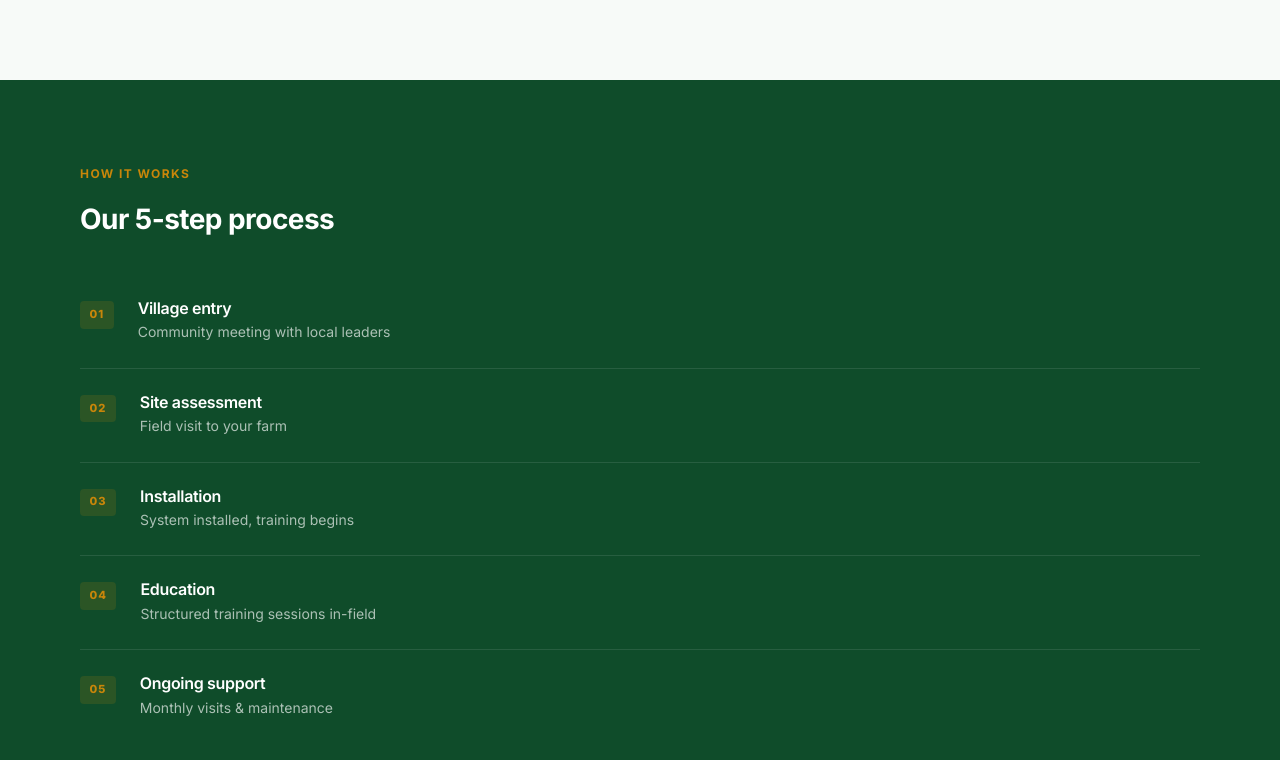
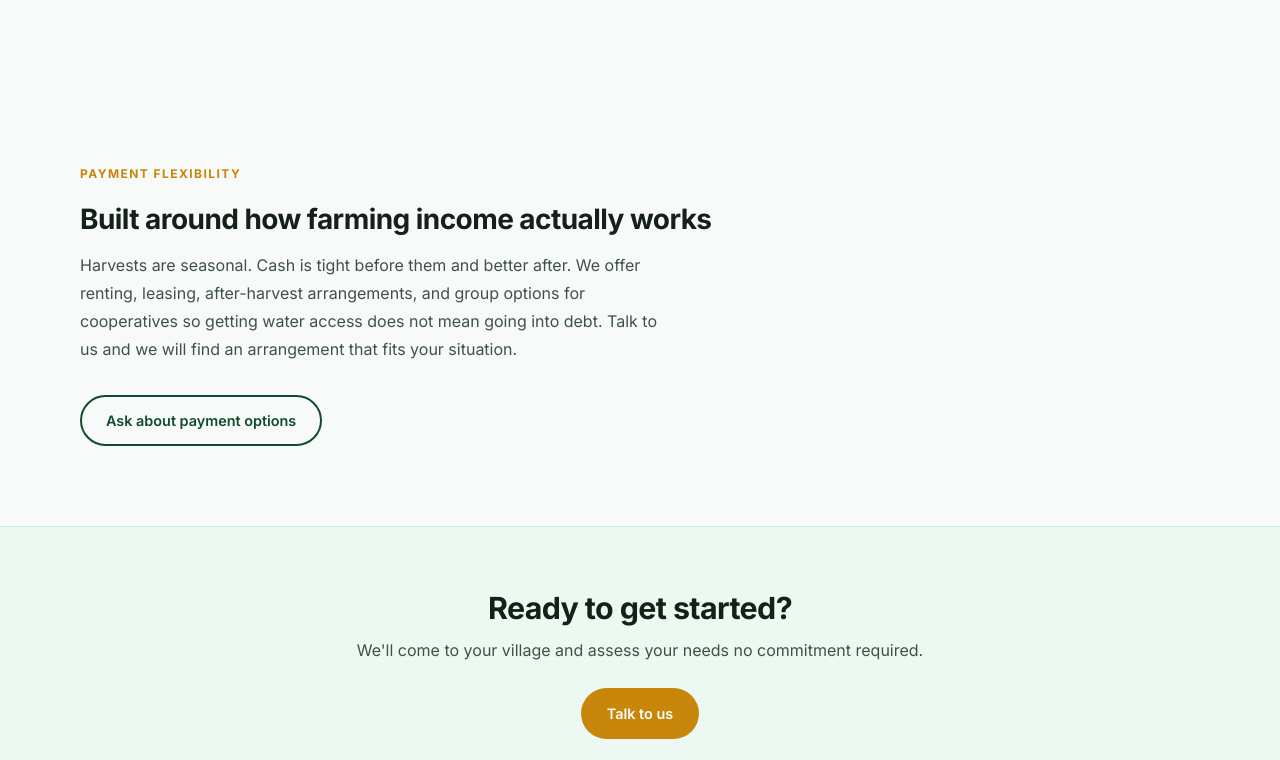
Before and after one commit to ndohele/Mavuno_website, a React (Vite) app: page /solutions in a window 1280 px wide. Shown: the part 960-1720 px from the top of the page. Built offline with nearby package versions, Linux system fonts and the light colour scheme.

Commit message:
feat: remove the core process of the business

```diff
--- a/src/pages/Solutions.tsx
+++ b/src/pages/Solutions.tsx
@@ -79,7 +79,7 @@ export default function Solutions() {
         </div>
       </section>
 
-      <section className={styles.process}>
+      {/* <section className={styles.process}>
         <div className="container">
           <span className="section-label">How it works</span>
           <h2>Our 5-step process</h2>
@@ -95,7 +95,7 @@ export default function Solutions() {
             ))}
           </div>
         </div>
-      </section>
+      </section> */}
 
       <section className={styles.payments}>
         <div className="container">
```
